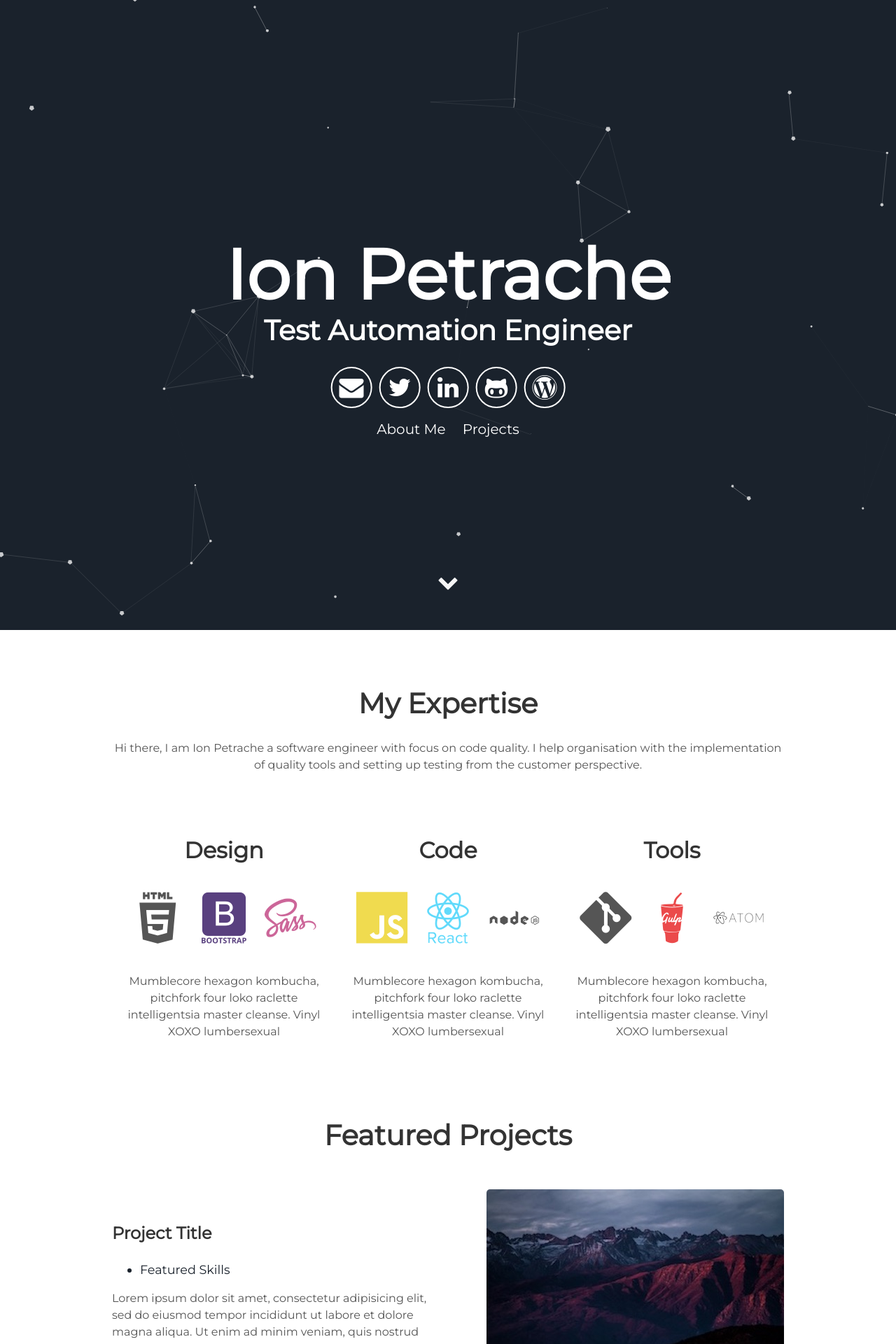
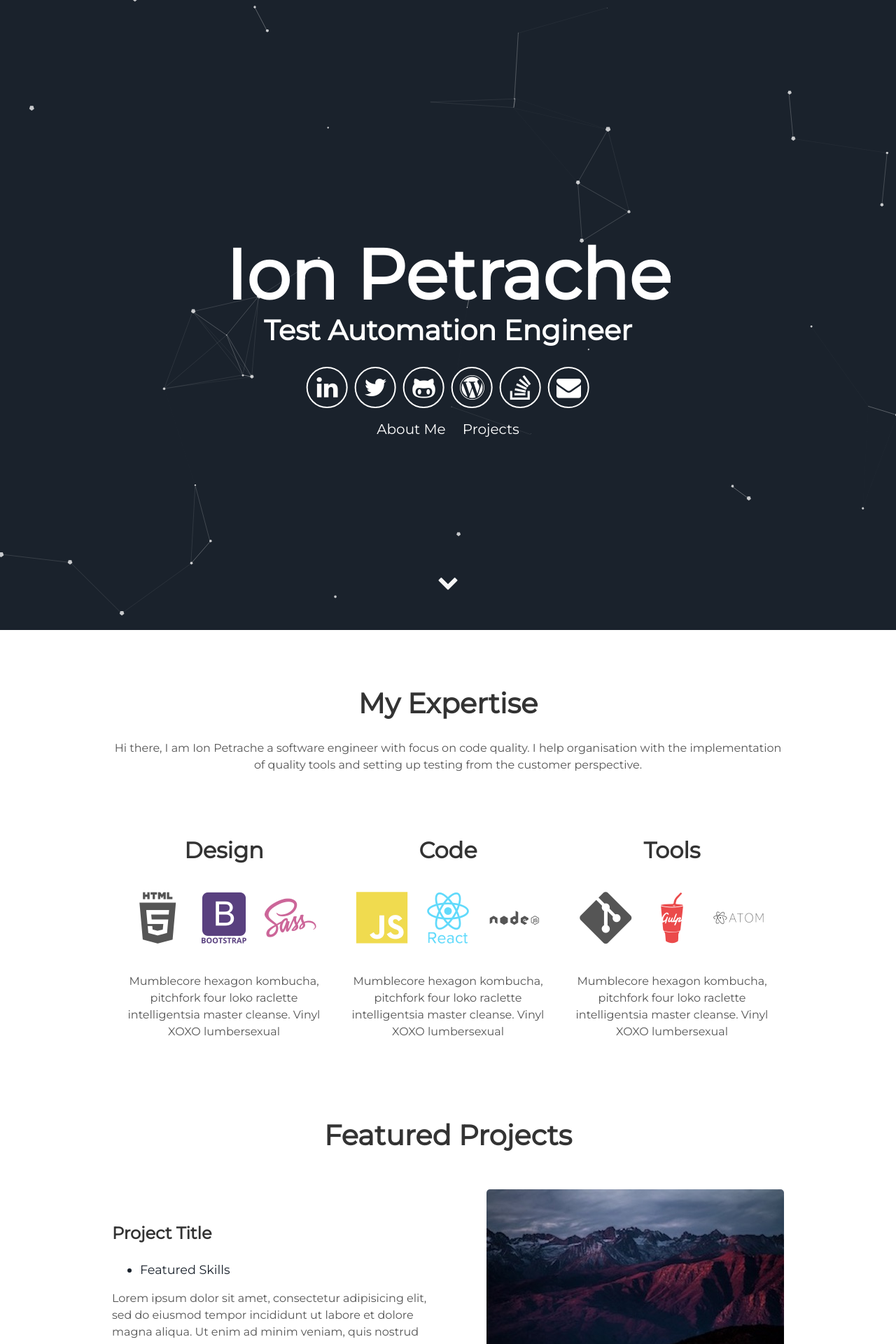
Before and after one commit to ionutpetrache/ionutpetrache.github.io, a Jekyll site: the page built from index.html, in a window 1280 px wide. Shown: the top 1920 px of the page at 70% size. Built offline with Jekyll 4.4.1, drawn with Linux system fonts in a browser that asks for light colours.

Commit message:
Add link to stackoverflow + rearrange

```diff
--- a/_includes/header.html
+++ b/_includes/header.html
@@ -5,12 +5,14 @@
         <span class="site-description">{{site.user_title}}</span>
       </h1>
       <div class="header-icons">
-        <a aria-label="Send email" href="mailto:ionpetrache@gmail.com"><i class="icon fa fa-envelope"></i></a>
+        <a aria-label="My Linkedin" target="_blank" href="https://www.linkedin.com/in/ionpetrache"><i class="icon fa fa-linkedin" aria-hidden="true"></i></a>
         <a aria-label="My Twitter" target="_blank" href="https://twitter.com/ionpetrache"><i class="icon fa fa-twitter" aria-hidden="true"></i></a>
-        <a aria-label="My Linkedin" target="_blank" href="https://www.linkedin.com/in/ionpetrache"><i class="icon fa fa-linkedin" aria-hidden="true"></i></a>
         <a aria-label="My Github" target="_blank" href="https://github.com/ionutpetrache"><i class="icon fa fa-github-alt" aria-hidden="true"></i></a>
         <a aria-label="My Blog" target="_blank" href="https://automationengineeringblog.wordpress.com"><i class="icon fa fa-wordpress" aria-hidden="true"></i></a>
+        <a aria-label="My Stackoverflow" target="_blank" href="https://stackoverflow.com/users/6434628/ionut"><i class="icon fa fa-stack-overflow" aria-hidden="true"></i></a>
+        <a aria-label="Send email" href="mailto:ionpetrache@gmail.com"><i class="icon fa fa-envelope"></i></a>
       </div>
+
       <div class="header-links">
         <a class="link" href="#about" data-scroll>About Me</a>
         <a class="link" href="#projects" data-scroll>Projects</a>
```
